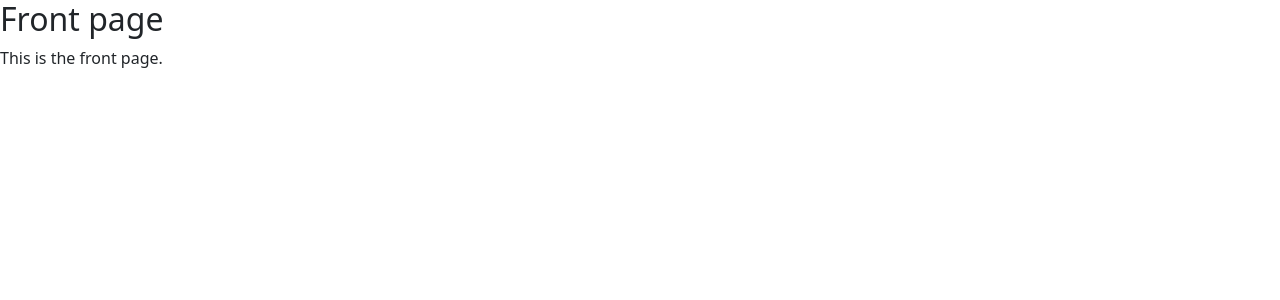
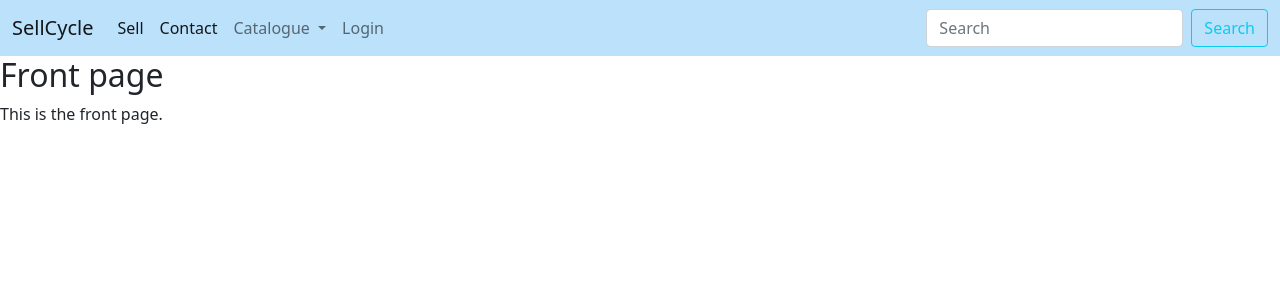
Before and after one commit to Esty-8/sell-cycle, a Django app: page / in a window 1280 px wide. Shown: the top 300 px of the page. Run offline with Django 4.2, Linux system fonts and the light colour scheme.

Commit message:
added navbar to the page

```diff
--- a/sell/templates/sell/foundation.html
+++ b/sell/templates/sell/foundation.html
@@ -9,7 +9,43 @@
     <title>{% block title %}SellCycle{% endblock %}</title>
   </head>
   <body>
-
+      <!-- Navigation Bar -->
+      <nav class="navbar navbar-expand-lg navbar navbar-light" style="background-color: #bce1fb;">
+        <div class="container-fluid">
+          <a class="navbar-brand" href="#">SellCycle</a>
+          <button class="navbar-toggler" type="button" data-bs-toggle="collapse" data-bs-target="#navbarSupportedContent" aria-controls="navbarSupportedContent" aria-expanded="false" aria-label="Toggle navigation">
+            <span class="navbar-toggler-icon"></span>
+          </button>
+          <div class="collapse navbar-collapse" id="navbarSupportedContent">
+            <ul class="navbar-nav me-auto mb-2 mb-lg-0">
+              <li class="nav-item">
+                <a class="nav-link active" aria-current="page" href="#">Sell</a>
+              </li>
+              <li class="nav-item">
+                <a class="nav-link active" href="#">Contact</a>
+              </li>
+              <li class="nav-item dropdown">
+                <a class="nav-link dropdown-toggle" href="#" id="navbarDropdown" role="button" data-bs-toggle="dropdown" aria-expanded="false">
+                  Catalogue
+                </a>
+                <ul class="dropdown-menu active" aria-labelledby="navbarDropdown">
+                  <li><a class="dropdown-item active" href="#">Clothes</a></li>
+                  <li><a class="dropdown-item active" href="#">Accesories</a></li>
+                  <li><hr class="dropdown-item active">Furniture</li>
+                  <li><a class="dropdown-item active" href="#">Toys</a></li>
+                </ul>
+              </li>
+              <li class="nav-item">
+                <a class="nav-link " href="#" tabindex="-1" aria-disabled="true">Login</a>
+              </li>
+            </ul>
+            <form class="d-flex">
+              <input class="form-control me-2" type="search" placeholder="Search" aria-label="Search">
+              <button class="btn btn-outline-info" type="submit">Search</button>
+            </form>
+          </div>
+        </div>
+      </nav>
 
 
     {% block content %}
```
